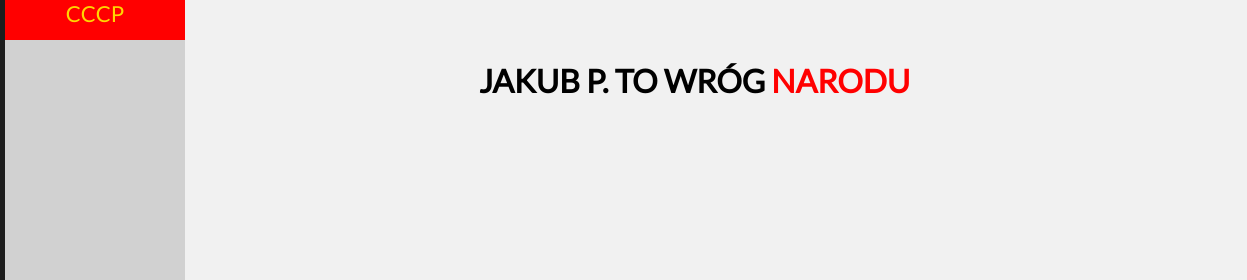
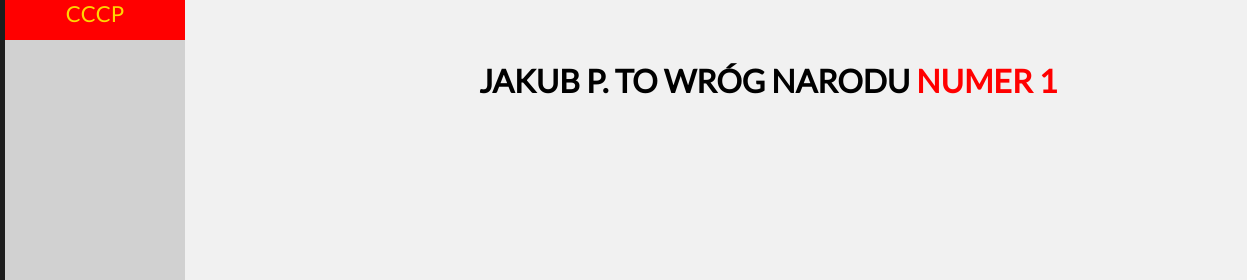
Before and after one commit to CCCP22/CCCP22.github.io, a plain HTML site: page index.html in a window 1280 px wide. Shown: the top 280 px of the page, 33-1280 px from the left. Drawn offline with Linux system fonts and the light colour scheme.

Commit message:
Update index.html

```diff
--- a/index.html
+++ b/index.html
@@ -12,7 +12,7 @@
         <div class="sidebar"><img src="img/logo.jpg"></div>
             <div class="navbar_top">CCCP</div>
             <div class="navbar_bottom"></div>
-            <div class="daily_message"><h1>JAKUB P. TO WRÓG <span>NARODU</span></h1></div>
+            <div class="daily_message"><h1>JAKUB P. TO WRÓG NARODU <span> NUMER 1</span></h1></div>
 
     </div>
 
```
